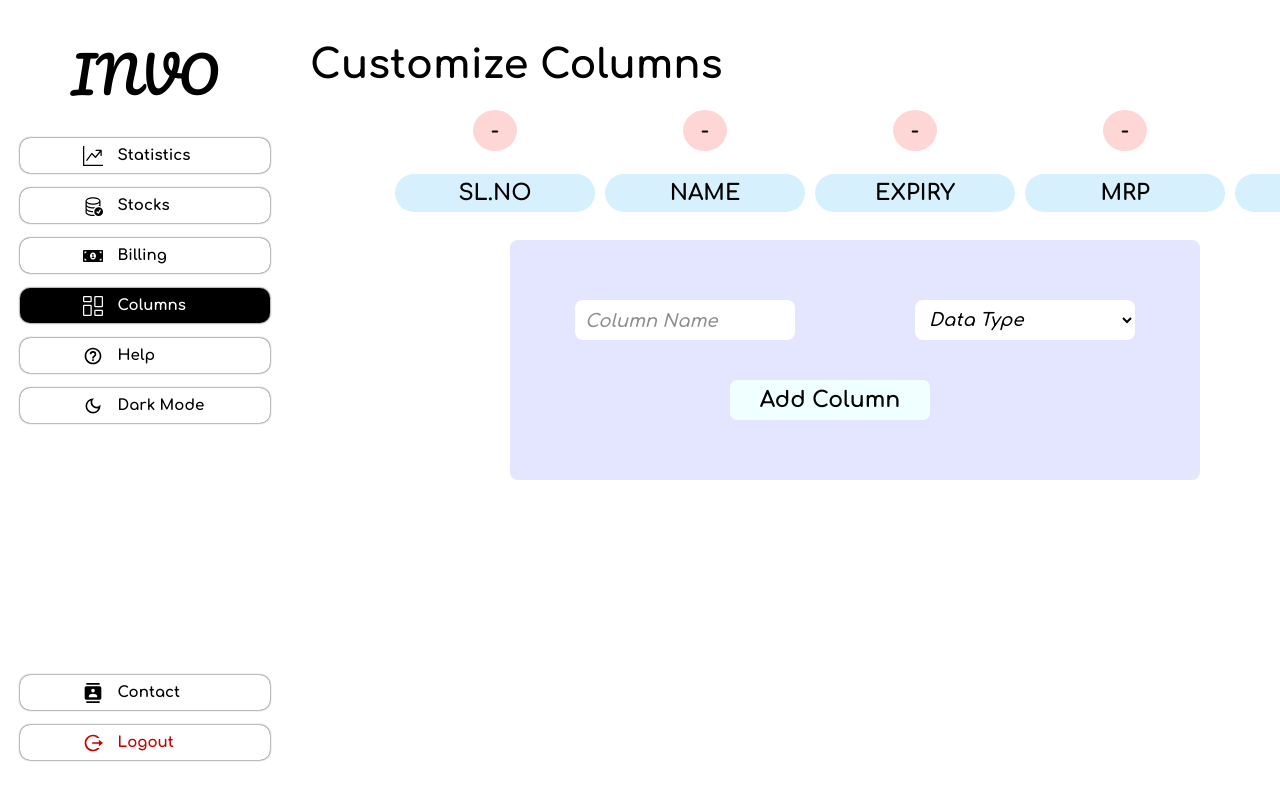
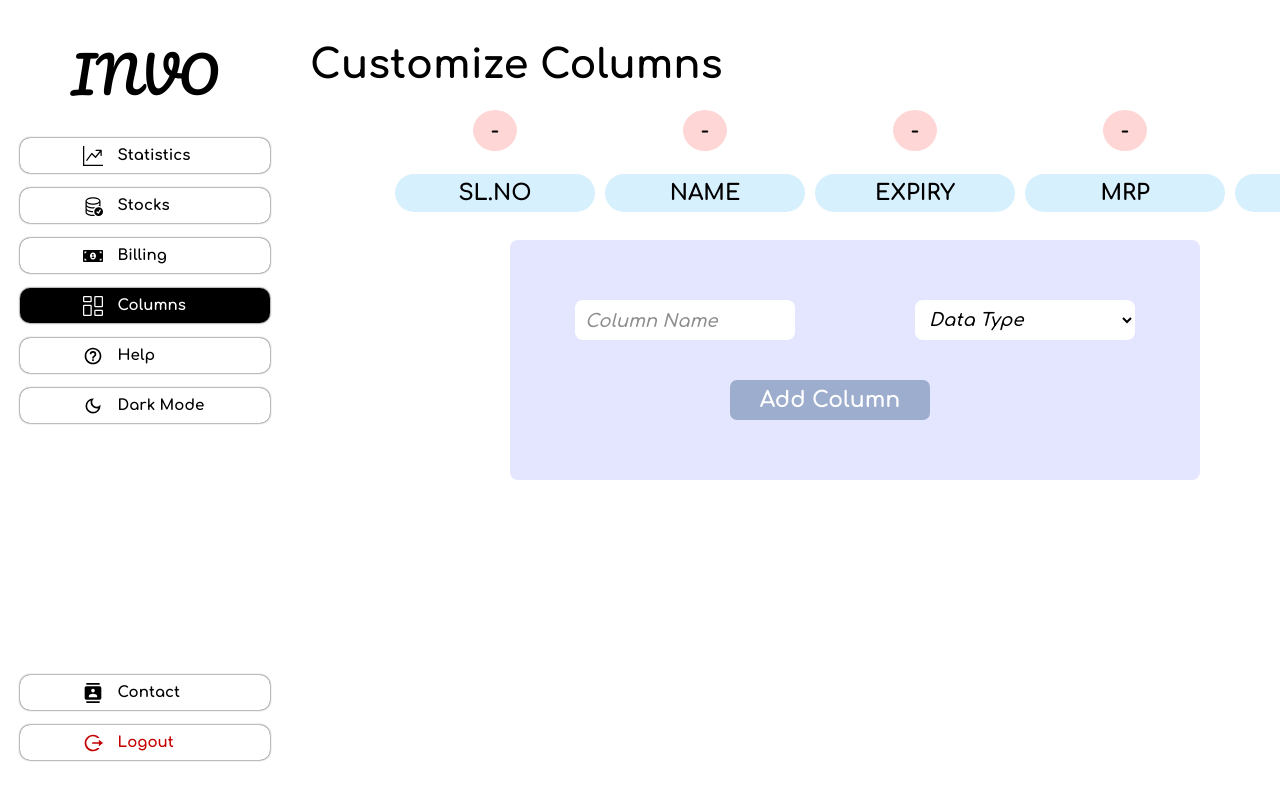
Before and after one commit to nikhitkumar00/Inventify, a React (Vite) app: page /column in a window 1280 px wide. Shown: the top 800 px of the page. Built offline with nearby package versions, Linux system fonts and the light colour scheme.

Commit message:
color change of column button

```diff
--- a/src/Components/Column/Column.css
+++ b/src/Components/Column/Column.css
@@ -76,7 +76,8 @@
   gap: 30px;
 }
 .btn_Column{
-  background-color: azure;
+  background-color: #9cadce;
+  color: var(--mayo);
   border: none;
   width: 200px;
   height: 40px;
@@ -85,7 +86,8 @@
   font-weight: 700;
   font-family: "Comfortaa", cursive;
   font-size: 22px;
-  margin-left: 200px
+  margin-left: 200px;
+  cursor: pointer;
 }
 .newColumn{
   width: 210px;
@@ -127,6 +129,7 @@
   font-size: 16px;
   color: var(--tar);
 }
+
 .opt1_Column{
   background-color: #969191;
   font-style: italic;
```
